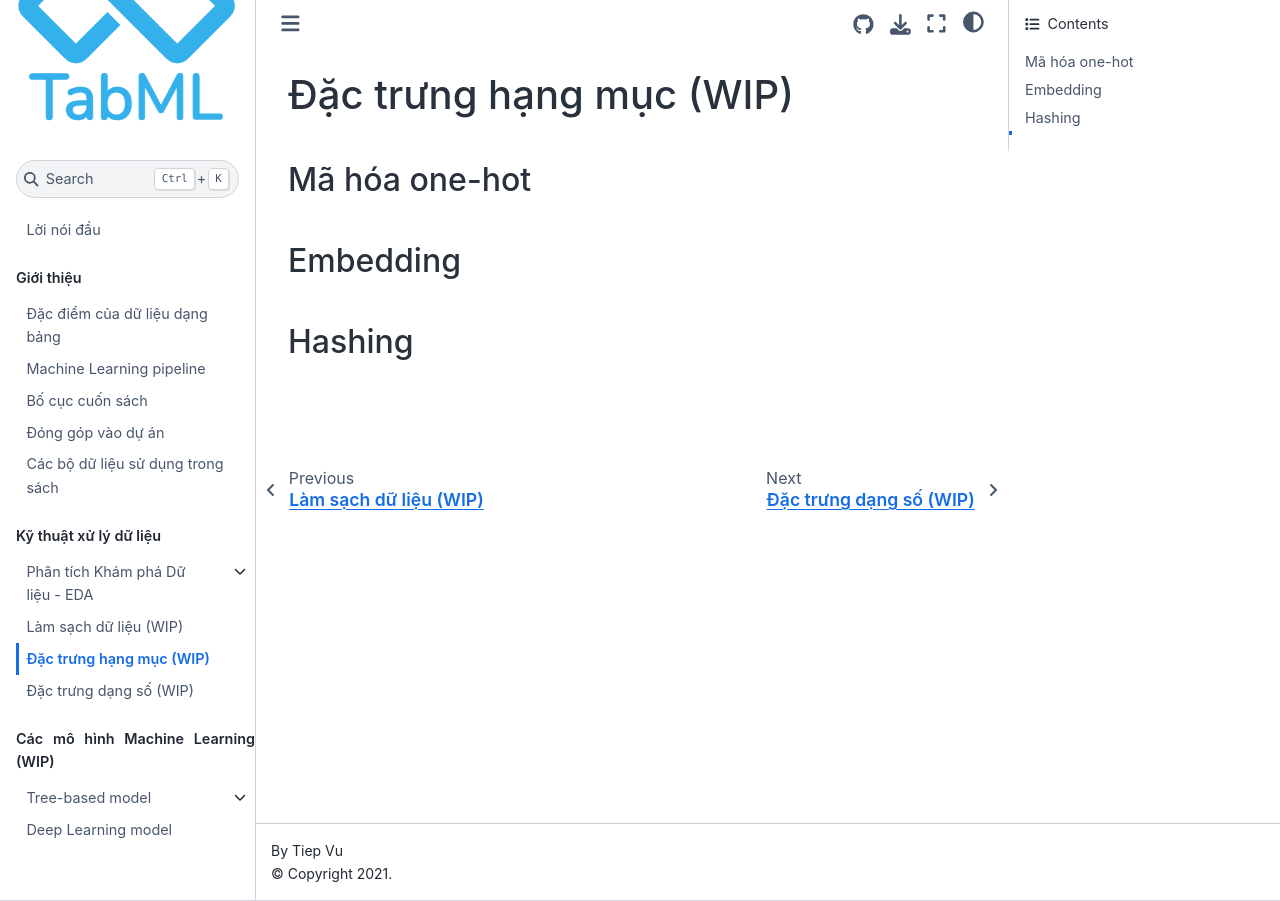
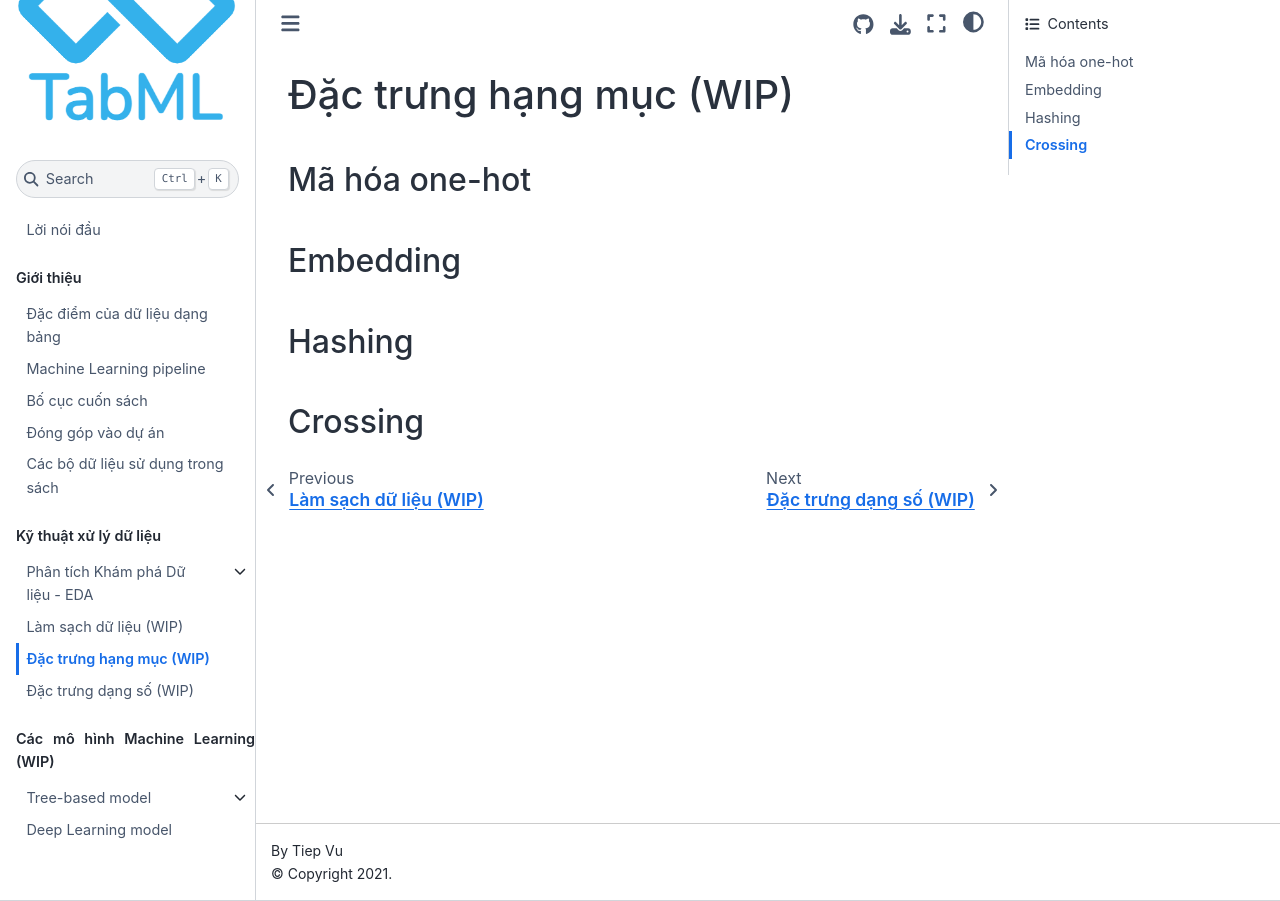
Before and after one commit to tiepvupsu/tabml_book, a Jupyter Book: the page built from book/ch_data_processing/categorical_data.md, in a window 1280 px wide. Built offline with Jupyter Book 1.0.4 settings and Sphinx 7.4.7 and the Sphinx Book theme 1.1.4, drawn with Linux system fonts in a browser that asks for light colours.

Commit message:
Update book/ch_data_processing/categorical_data.md

```diff
--- a/book/ch_data_processing/categorical_data.md
+++ b/book/ch_data_processing/categorical_data.md
@@ -21,4 +21,4 @@ kernelspec:
 
 ## Hashing
 
-##
+## Crossing
```
